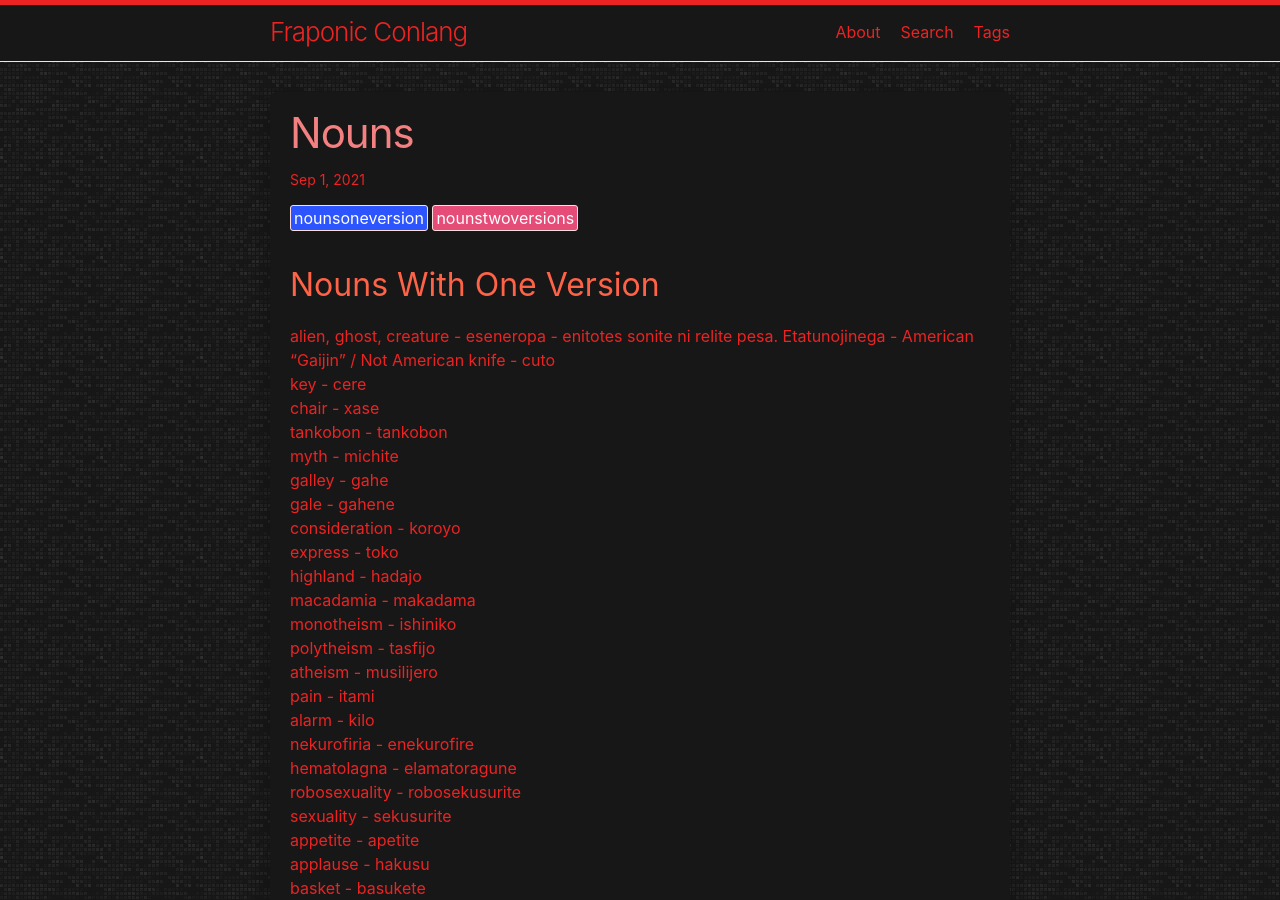
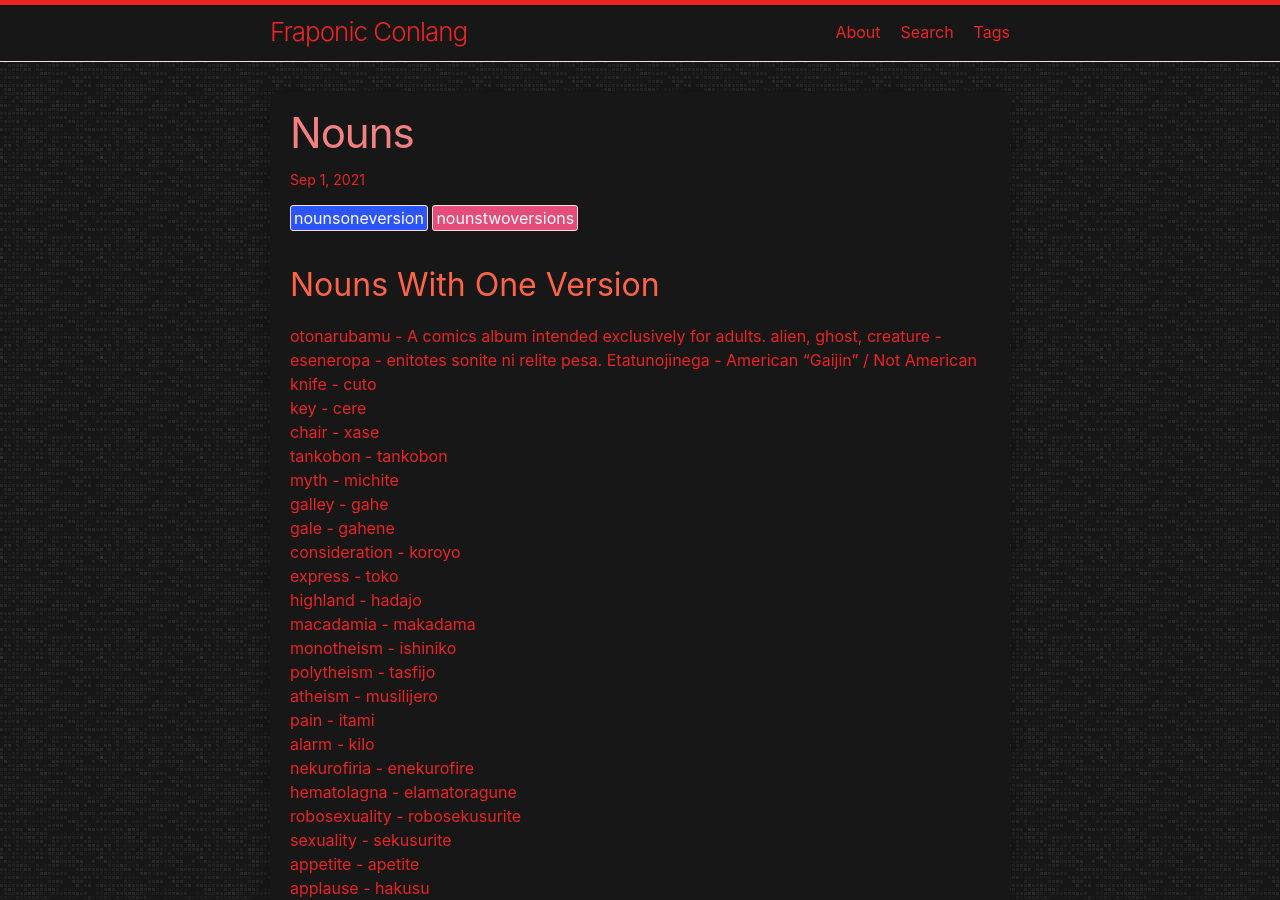
Before and after one commit to LWFlouisa/FraponicConlang, a Jekyll site: the page built from _posts/2021-09-01-nouns.md, in a window 1280 px wide and 900 px high. Built offline with Jekyll 4.4.1, drawn with Linux system fonts in a browser that asks for light colours.

Commit message:
Update 2021-09-01-nouns.md

```diff
--- a/_posts/2021-09-01-nouns.md
+++ b/_posts/2021-09-01-nouns.md
@@ -6,6 +6,7 @@ tags: nounsoneversion nounstwoversions
 ---
 
 ## Nouns With One Version
+otonarubamu - A comics album intended exclusively for adults.
 alien, ghost, creature - eseneropa - enitotes sonite ni relite pesa.
 Etatunojinega - American "Gaijin" / Not American
 knife - cuto<br />
```
